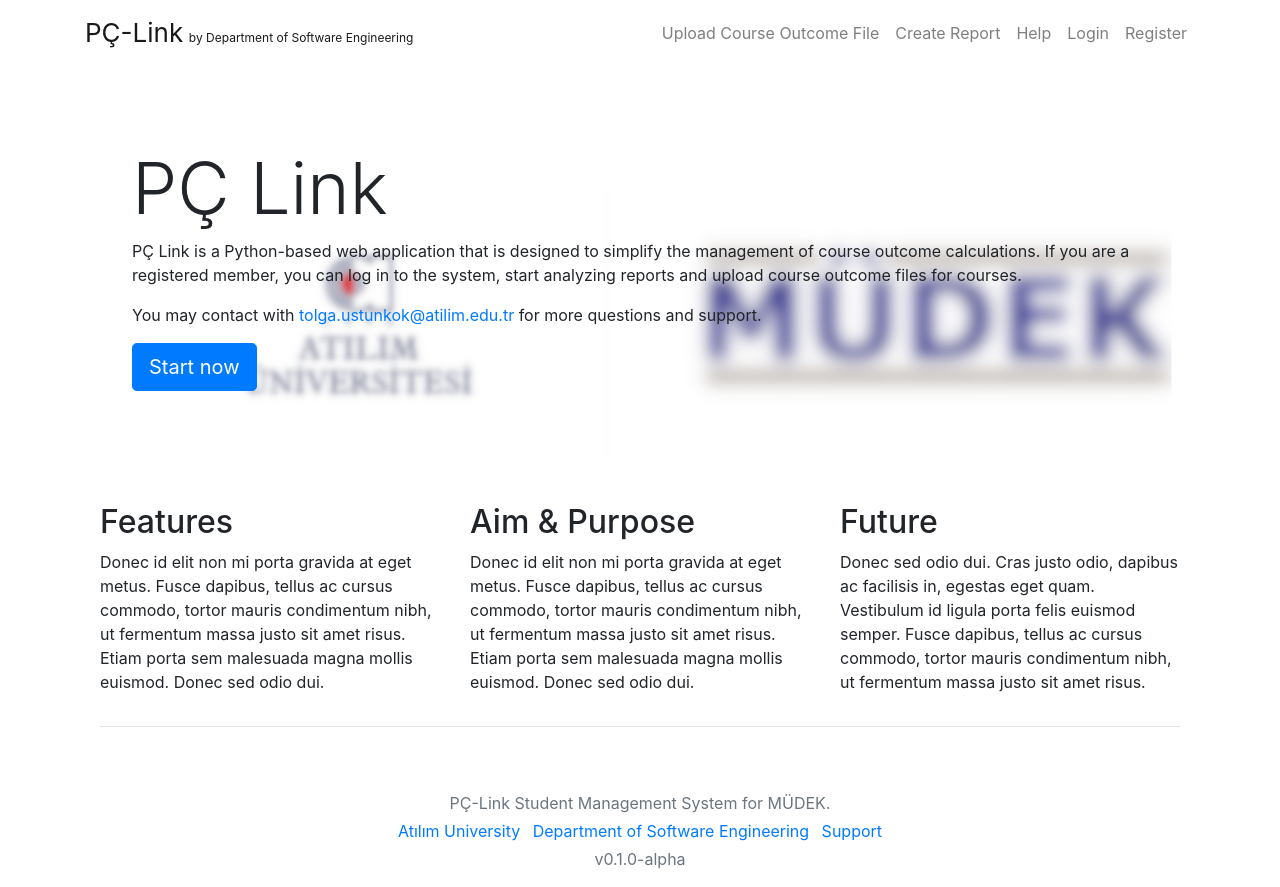
After one commit to tustunkok/pc-link, a Django app: page / in a window 1280 px wide. The commit adds this page. Run offline with Django 3.2, Linux system fonts and the light colour scheme; some libraries are stand-ins or nearby versions.

Commit message:
Index page is added.

```diff
--- a/courseoutcome/static/courseoutcome/css/styles.css
+++ b/courseoutcome/static/courseoutcome/css/styles.css
@@ -1,3 +1,8 @@
 .pagination {
   justify-content: center;
 }
+
+.jumbotron {
+  background-image: url("../img/jumbotron-bg.png");
+  background-size: cover;
+}
--- /dev/null
+++ b/courseoutcome/templates/courseoutcome/index.html
@@ -0,0 +1,43 @@
+{% extends 'base.html' %}
+{% block content %}
+
+<div class="jumbotron">
+    <div class="container">
+        <h1 class="display-3">PÇ Link</h1>
+        <p>PÇ Link is a Python-based web application that is designed to simplify the management of course outcome
+            calculations. If you are a registered member, you can log in to the system, start analyzing reports and
+            upload course outcome files for courses.</p>
+        <p>You may contact with <a href="mailto:tolga.ustunkok@atilim.edu.tr">tolga.ustunkok@atilim.edu.tr</a> for more
+            questions and support.</p>
+        <p><a class="btn btn-primary btn-lg" href="{% url 'courseoutcome-home' %}" role="button">Start now</a></p>
+    </div>
+</div>
+
+<div class="container">
+    <!-- Example row of columns -->
+    <div class="row">
+        <div class="col-md-4">
+            <h2>Features</h2>
+            <p>Donec id elit non mi porta gravida at eget metus. Fusce dapibus, tellus ac cursus commodo, tortor mauris
+                condimentum nibh, ut fermentum massa justo sit amet risus. Etiam porta sem malesuada magna mollis
+                euismod. Donec sed odio dui. </p>
+        </div>
+        <div class="col-md-4">
+            <h2>Aim &amp; Purpose</h2>
+            <p>Donec id elit non mi porta gravida at eget metus. Fusce dapibus, tellus ac cursus commodo, tortor mauris
+                condimentum nibh, ut fermentum massa justo sit amet risus. Etiam porta sem malesuada magna mollis
+                euismod. Donec sed odio dui. </p>
+        </div>
+        <div class="col-md-4">
+            <h2>Future</h2>
+            <p>Donec sed odio dui. Cras justo odio, dapibus ac facilisis in, egestas eget quam. Vestibulum id ligula
+                porta felis euismod semper. Fusce dapibus, tellus ac cursus commodo, tortor mauris condimentum nibh, ut
+                fermentum massa justo sit amet risus.</p>
+        </div>
+    </div>
+
+    <hr>
+
+</div> <!-- /container -->
+
+{% endblock %}
--- a/courseoutcome/views.py
+++ b/courseoutcome/views.py
@@ -19,6 +19,9 @@ from .models import (
 )
 
 from .forms import CourseOutcomeForm
+
+def index(request):
+    return render(request, "courseoutcome/index.html", {})
 
 @login_required
 def report(request):
--- a/se_mudek_mng_project/settings.py
+++ b/se_mudek_mng_project/settings.py
@@ -25,7 +25,7 @@ SECRET_KEY = '%h292q8zs1^)p757)v#8*952txwnzcuviw8tynxxk+ewxp6%()'
 # SECURITY WARNING: don't run with debug turned on in production!
 DEBUG = True
 
-ALLOWED_HOSTS = ["127.0.0.1"]
+ALLOWED_HOSTS = ["127.0.0.1", "172.16.238.110"]
 
 DATA_UPLOAD_MAX_NUMBER_FIELDS = 6000
 
--- a/se_mudek_mng_project/urls.py
+++ b/se_mudek_mng_project/urls.py
@@ -20,6 +20,7 @@ from users import views as user_views
 from courseoutcome import views as courseoutcome_views
 
 urlpatterns = [
+    path('', courseoutcome_views.index, name="index-page"),
     path('courseoutcome/', include('courseoutcome.urls')),
     path('register/', user_views.register, name="register"),
     path('login/', auth_views.LoginView.as_view(template_name="users/login.html"), name="login"),
--- a/templates/navbar.html
+++ b/templates/navbar.html
@@ -1,5 +1,5 @@
 <nav class="navbar navbar-light navbar-expand-md mb-3">
-  <div class="container"><a class="navbar-brand" href="{% url 'courseoutcome-home' %}"><span style="font-size: 26px;">PÇ-Link</span> <span style="font-size: 12px;">by Department of Software Engineering</span></a><button data-toggle="collapse" class="navbar-toggler" data-target="#navcol-1"><span class="sr-only">Toggle navigation</span><span class="navbar-toggler-icon"></span></button>
+  <div class="container"><a class="navbar-brand" href="{% url 'index-page' %}"><span style="font-size: 26px;">PÇ-Link</span> <span style="font-size: 12px;">by Department of Software Engineering</span></a><button data-toggle="collapse" class="navbar-toggler" data-target="#navcol-1"><span class="sr-only">Toggle navigation</span><span class="navbar-toggler-icon"></span></button>
       <div class="collapse navbar-collapse"
           id="navcol-1">
           <ul class="nav navbar-nav text-left ml-auto">
```
Also changed, not shown: courseoutcome/static/courseoutcome/img/jumbotron-bg.png (added).
